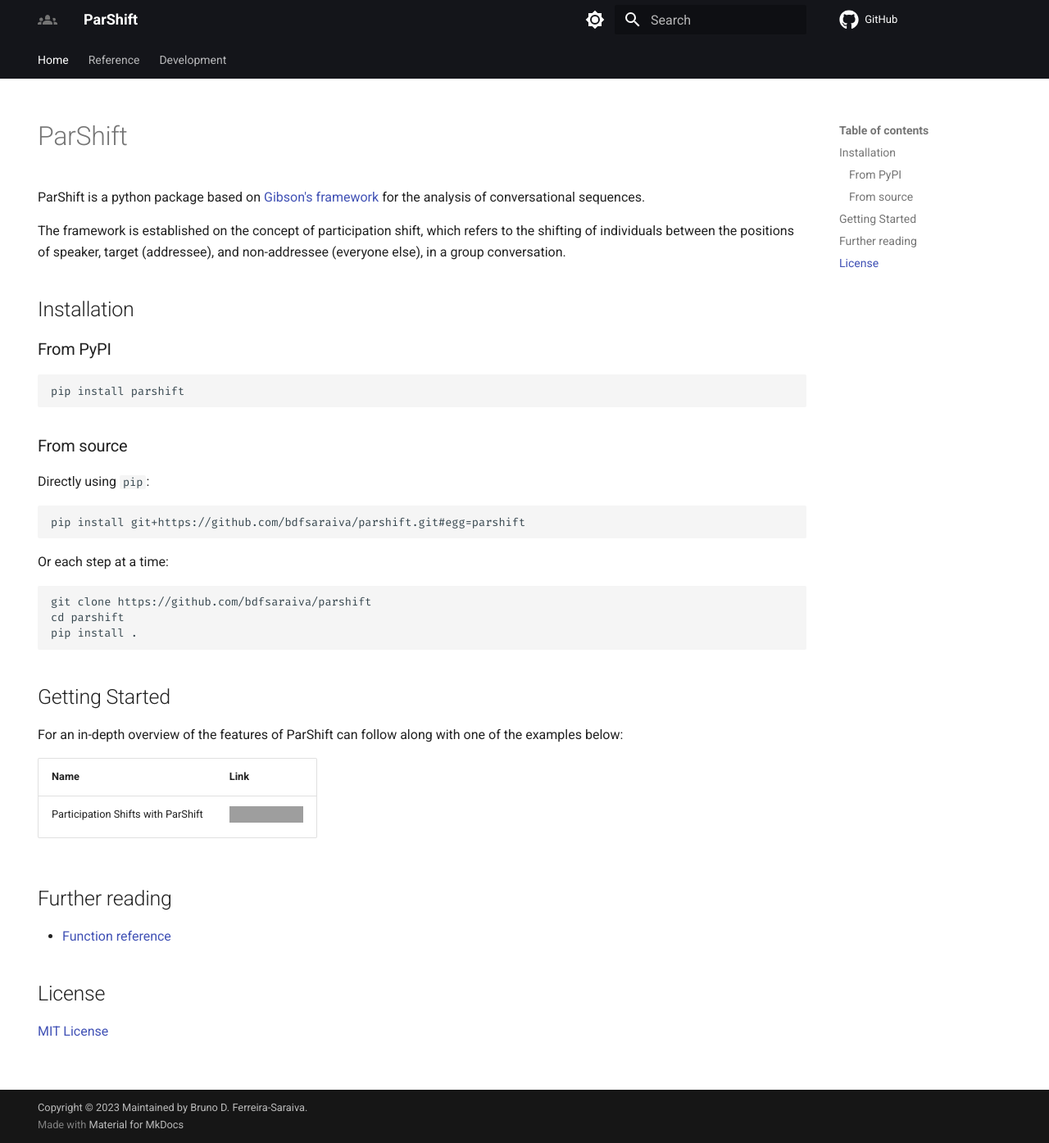
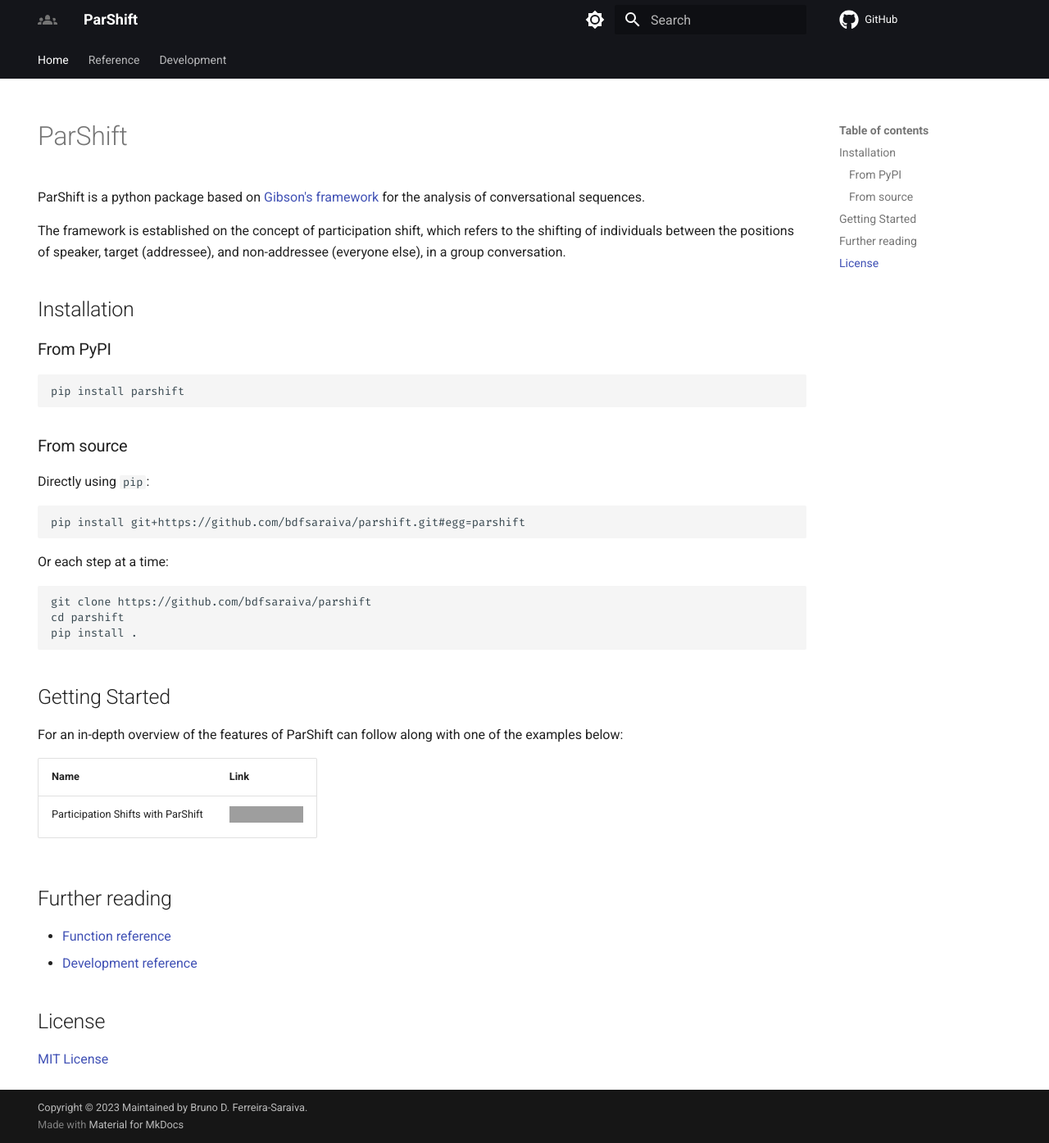
Before and after one commit to bdfsaraiva/parshift, an MkDocs documentation site: the page built from docs/docs/index.md, in a window 1280 px wide and 1395 px high. Shown: the whole window at 82% size. Built offline with MkDocs 1.6.1 and Material for MkDocs 9.7.7, drawn with Linux system fonts in a browser that asks for light colours; comment, search, counter and statistics services are not loaded; grey boxes are pictures that could not be loaded.

Commit message:
Add dev reference to docs main page "Further reading" section

```diff
--- a/docs/docs/index.md
+++ b/docs/docs/index.md
@@ -48,7 +48,7 @@ of the examples below:
 ## Further reading
 
 - [Function reference](reference.md)
-<!-- - [Developer](dev.md) -->
+- [Development reference](dev.md)
 
 ## License
 
```
